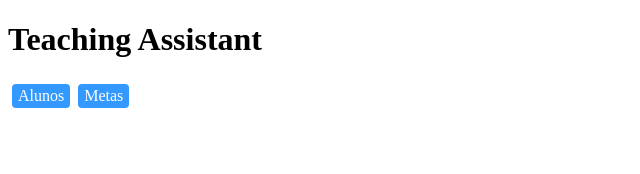
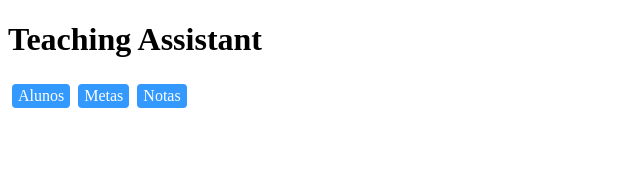
Before and after one commit to matheusepitacio/Notas, an Angular app in the folder ta-gui/: page / in a window 1280 px wide. Shown: the top 174 px of the page, without its empty margins (0-640 px from the left). Built offline with nearby package versions, Linux system fonts and the light colour scheme.

Commit message:
Adição do botão de Notas

```diff
--- a/ta-gui/src/app/app.component.html
+++ b/ta-gui/src/app/app.component.html
@@ -7,6 +7,7 @@
 <nav>
     <a name="alunos" routerLink="/alunos">Alunos</a>
     <a routerLink="/metas">Metas</a>
+    <a routerLink="/notas">Notas</a>
 </nav>
 
 <router-outlet></router-outlet>
```
